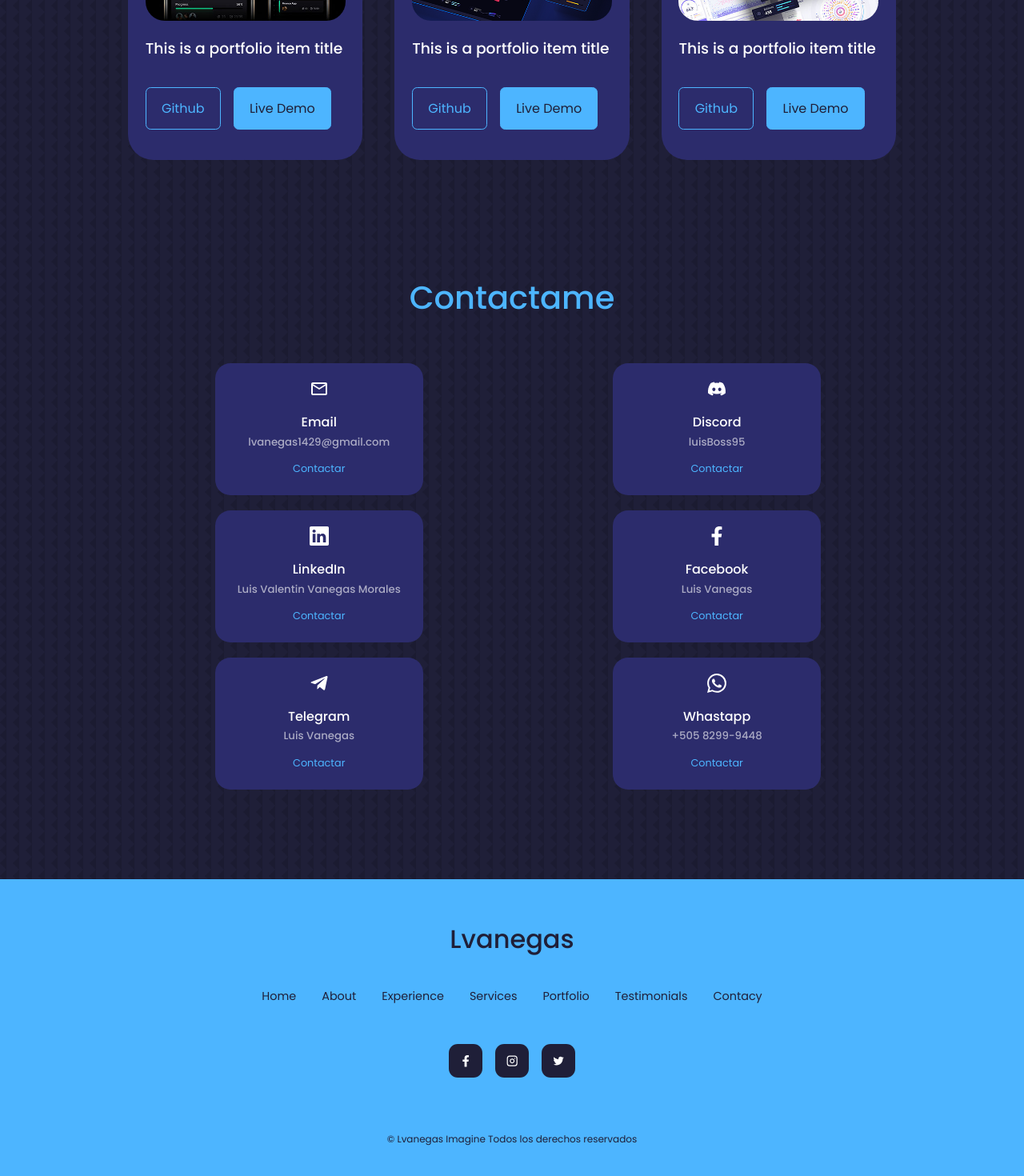
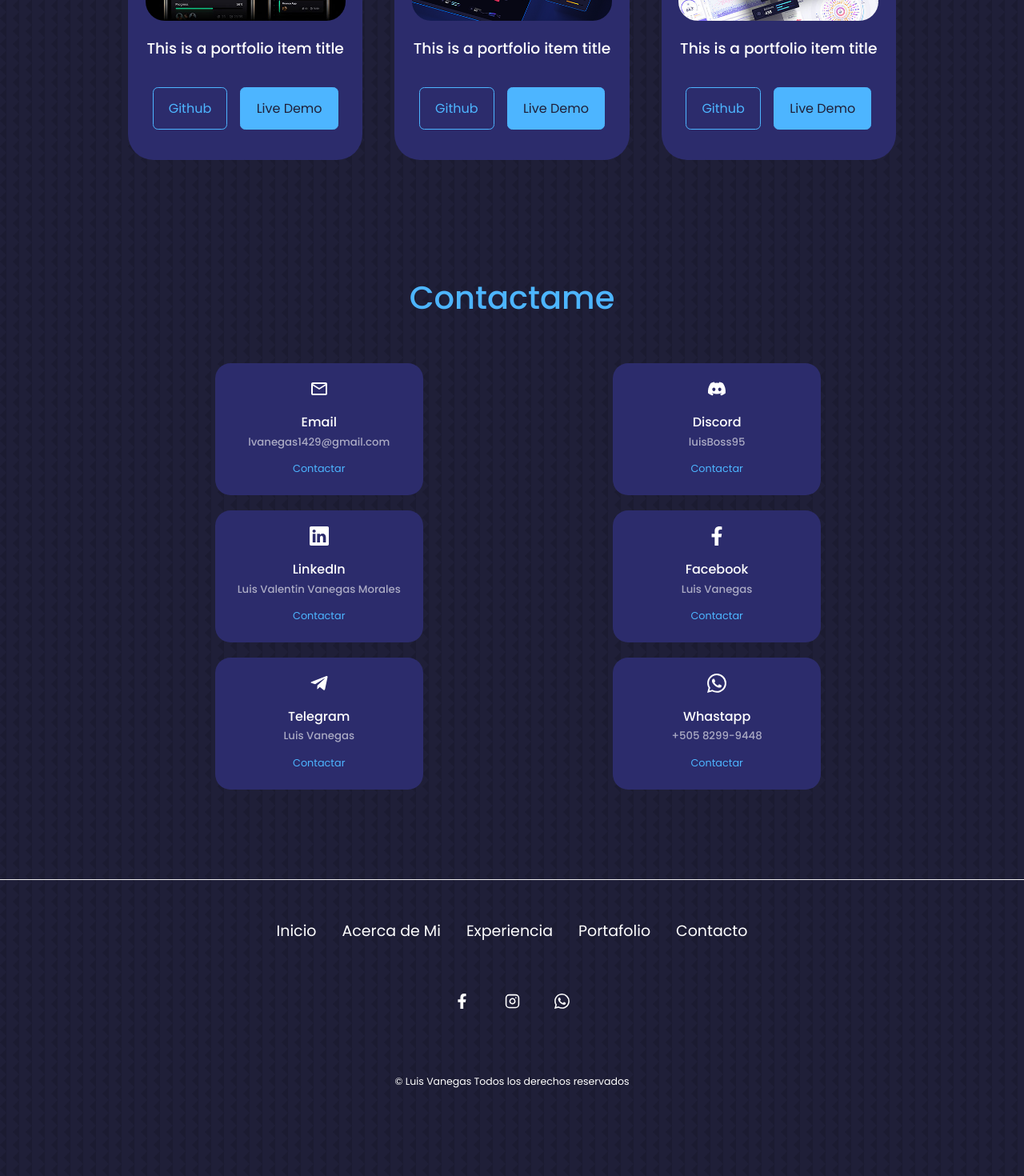
Before and after one commit to lvanegasimagine/Portfolio-React, a React (Vite) app: page / in a window 1280 px wide. Shown: the part 2913-4383 px from the top of the page at 80% size. Built offline with nearby package versions, Linux system fonts and the light colour scheme.

Commit message:
footer done

```diff
--- a/src/components/Footer/Footer.jsx
+++ b/src/components/Footer/Footer.jsx
@@ -2,29 +2,27 @@ import React from 'react'
 import './footer.css'
 import { FaFacebookF } from 'react-icons/fa';
 import { FiInstagram } from 'react-icons/fi';
-import { IoLogoTwitter } from 'react-icons/io';
+import { BsWhatsapp } from 'react-icons/bs';
 
 const Footer = () => {
   return (
     <footer>
-      <a href="#" className='footer__logo'>Lvanegas</a>
+      {/* <a href="#" className='footer__logo'>Luis Vanegas</a> */}
 
       <ul className='permalinks'>
-        <li><a href="#">Home</a> </li>
-        <li><a href="#about">About</a> </li>
-        <li><a href="#experience">Experience</a> </li>
-        <li><a href="#services">Services</a> </li>
-        <li><a href="#portfolio">Portfolio</a> </li>
-        <li><a href="#testimonials">Testimonials</a> </li>
-        <li><a href="#contact">Contacy</a> </li>
+        <li><a href="#">Inicio</a> </li>
+        <li><a href="#about">Acerca de Mi</a> </li>
+        <li><a href="#experience">Experiencia</a> </li>
+        <li><a href="#portfolio">Portafolio</a> </li>
+        <li><a href="#contact">Contacto</a> </li>
       </ul>
       <div className="footer__socials">
-        <a href="https://www.facebook.com"><FaFacebookF/></a>
-        <a href="https://www.instagram.com"><FiInstagram/></a>
-        <a href="https://www.twitter.com"><IoLogoTwitter/></a>
+        <a target='_blank' href="https://www.facebook.com/luis.vanegas.3762/"><FaFacebookF/></a>
+        <a target='_blank' href="https://www.instagram.com/lui_vanegas95/"><FiInstagram/></a>
+        <a target='_blank' href="https://api.whatsapp.com/send/?phone=50582999448&text&type=phone_number&app_absent=0"><BsWhatsapp /></a>
       </div>
       <div className="footer__copyright">
-        <small>&copy; Lvanegas Imagine Todos los derechos reservados</small>
+        <small>&copy; Luis Vanegas Todos los derechos reservados</small>
       </div>
     </footer>
   )
--- a/src/components/Footer/footer.css
+++ b/src/components/Footer/footer.css
@@ -1,5 +1,6 @@
 footer {
-    background: var(--color-primary);
+    /* background: rgb(28, 28, 50, 0.9); */
+    border-top: 1px solid #eee;
     padding: 3rem 0;
     text-align: center;
     font-size: 0.9rem;
@@ -7,7 +8,13 @@ footer {
 }
 
 footer a {
-    color: var(--color-bg);
+    color: white;
+    font-size: 19px;
+}
+
+footer a:hover {
+    color: var(--color-primary);
+    border-color: var(--color-bg);
 }
 
 .footer__logo {
@@ -33,7 +40,6 @@ footer a {
 }
 
 .footer__socials a {
-    background: var(--color-bg);
     color: var(--color-white);
     padding: 0.8rem;
     border-radius: 0.7rem;
@@ -43,13 +49,14 @@ footer a {
 
 .footer__socials a:hover {
     background: transparent;
-    color: var(--color-bg);
-    border-color: var(--color-bg);
+    color: var(--color-primary);
+    border-color: var(--color-primary);
 }
 
 .footer__copyright  {
     margin-bottom: 4rem;
-    color: var(--color-bg);
+    color: white;
+    font-size: 15px;
 }
 
 /* Media Queries (Small Devices) */
--- a/src/components/Header/HeaderSocials.jsx
+++ b/src/components/Header/HeaderSocials.jsx
@@ -6,8 +6,8 @@ import { FiDribbble } from "react-icons/fi";
 const HeaderSocials = () => {
   return (
     <div className='header__socials'>
-        <a href="https://linkedin.com" target='_blank' title='Linkedin'><BsLinkedin/></a>
-        <a href="https://github.com" target='_blank' title='GitHub'><FaGithub/></a>
+        <a href="www.linkedin.com/in/luis-valentin-vanegas-morales" target='_blank' title='Linkedin'><BsLinkedin/></a>
+        <a href="https://github.com/lvanegasimagine" target='_blank' title='GitHub'><FaGithub/></a>
         <a href="https://dribbble.com" target='_blank' title='Dribbble'><FiDribbble/></a>
     </div>
   )
--- a/src/components/Portfolio/Portfolio.jsx
+++ b/src/components/Portfolio/Portfolio.jsx
@@ -6,6 +6,7 @@ import IMG3 from "../../assets/portfolio3.jpg";
 import IMG4 from "../../assets/portfolio4.jpg";
 import IMG5 from "../../assets/portfolio5.png";
 import IMG6 from "../../assets/portfolio6.jpg";
+import { FaGithub } from "react-icons/fa";
 
 const Portfolio = () => {
   return (
@@ -19,7 +20,7 @@ const Portfolio = () => {
           <h3>This is a portfolio item title</h3>
           <div className="portfolio__item-cta">
             <a href="https://github.com/" className="btn">
-              Github
+              <FaGithub />
             </a>
             <a
               href="https://github.com/"
--- a/src/components/Portfolio/portfolio.css
+++ b/src/components/Portfolio/portfolio.css
@@ -23,11 +23,16 @@
 }
 
 .portfolio__item h3 {
+    display: flex;
+    justify-content: center;
+    align-items: center;
     margin: 1.2rem 0 2rem;
 }
 
 .portfolio__item-cta {
     display: flex;
+    justify-content: center;
+    align-items: center;
     gap: 1rem;
     margin-bottom: 1rem;
 }
--- a/src/index.css
+++ b/src/index.css
@@ -14,7 +14,7 @@
   --color-bg: #1f1f38;
   --color-bg-variant: #2c2c6c;
   --color-primary: #4db5ff;
-   --color-whastapp: #00a884;
+  --color-whastapp: #00a884;
   --color-primary-variant: rgba(77, 181, 255, 0.4);
   --color-white: #fff;
   --color-light: rgba(255, 255, 255, 0.6);
```
